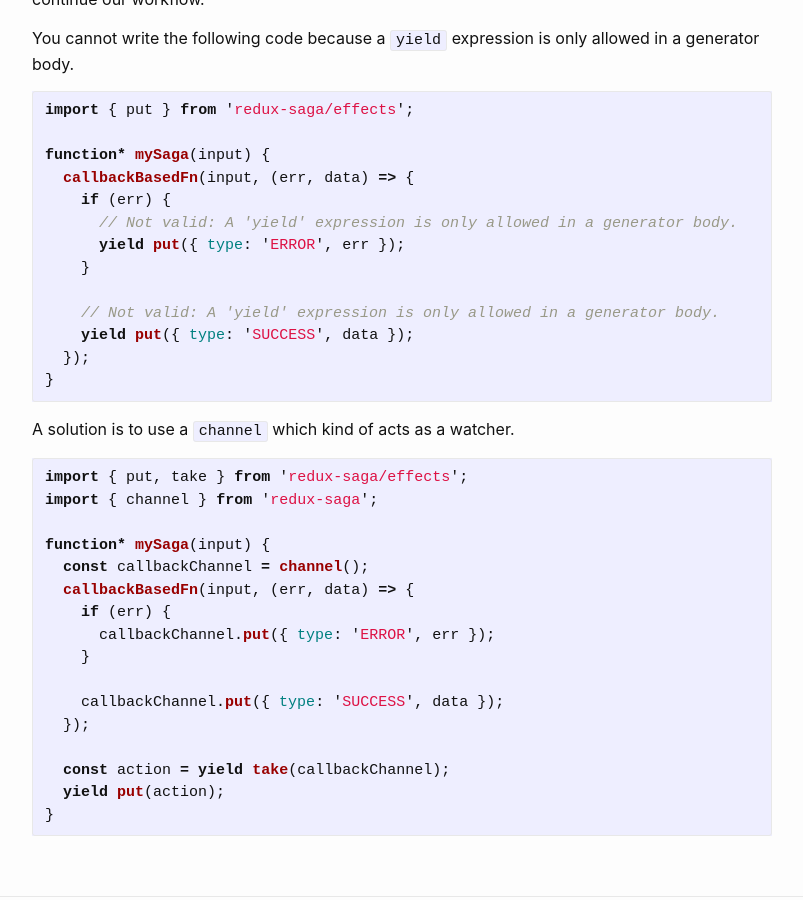
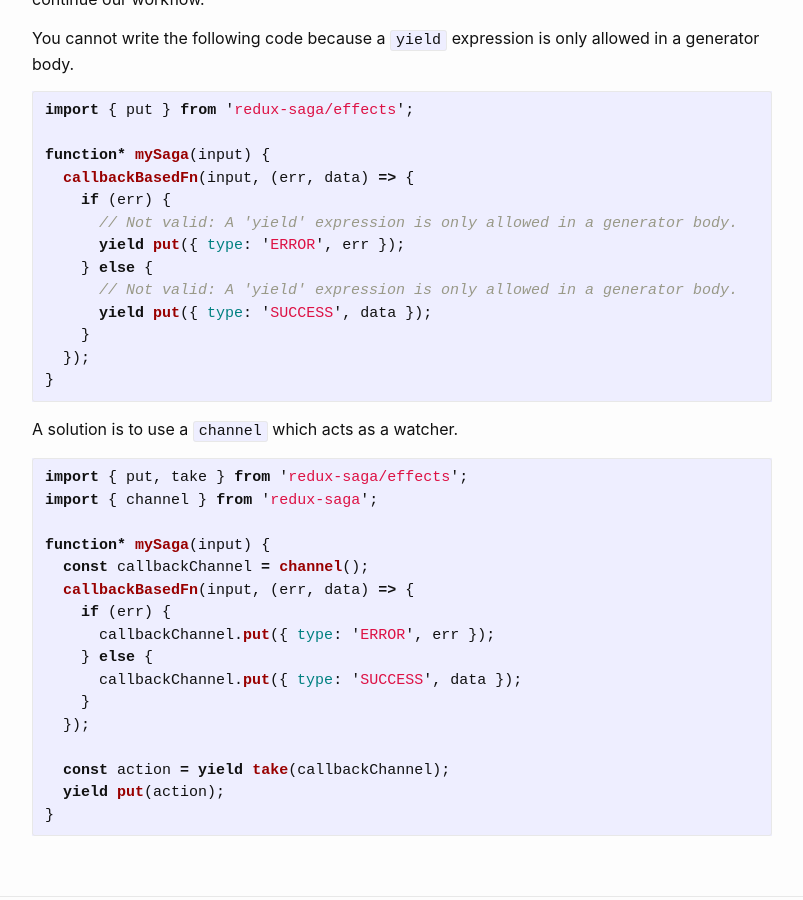
Before and after one commit to xballoy/xballoy.github.io, a Jekyll site: the page built from _posts/2021-09-28-redux-saga-with-callback.md, in a window 1280 px wide and 900 px high, scrolled down 368 px. Shown: the whole window, without its empty margins (238-1041 px from the left). Built offline with Jekyll 4.4.1, drawn with Linux system fonts in a browser that asks for light colours.

Commit message:
fix: "How to use Redux-Saga effects within a callback"

````diff
--- a/_posts/2021-09-28-redux-saga-with-callback.md
+++ b/_posts/2021-09-28-redux-saga-with-callback.md
@@ -28,15 +28,15 @@ function* mySaga(input) {
     if (err) {
       // Not valid: A 'yield' expression is only allowed in a generator body.
       yield put({ type: 'ERROR', err });
+    } else {
+      // Not valid: A 'yield' expression is only allowed in a generator body.
+      yield put({ type: 'SUCCESS', data });
     }
-
-    // Not valid: A 'yield' expression is only allowed in a generator body.
-    yield put({ type: 'SUCCESS', data });
   });
 }
 ```
 
-A solution is to use a `channel` which kind of acts as a watcher.
+A solution is to use a `channel` which acts as a watcher.
 
 ```js
 import { put, take } from 'redux-saga/effects';
@@ -47,9 +47,9 @@ function* mySaga(input) {
   callbackBasedFn(input, (err, data) => {
     if (err) {
       callbackChannel.put({ type: 'ERROR', err });
+    } else {
+      callbackChannel.put({ type: 'SUCCESS', data });
     }
-
-    callbackChannel.put({ type: 'SUCCESS', data });
   });
 
   const action = yield take(callbackChannel);
````
Also changed, not shown: other parts of _posts/2021-09-28-redux-saga-with-callback.md (+3 -3 lines).
